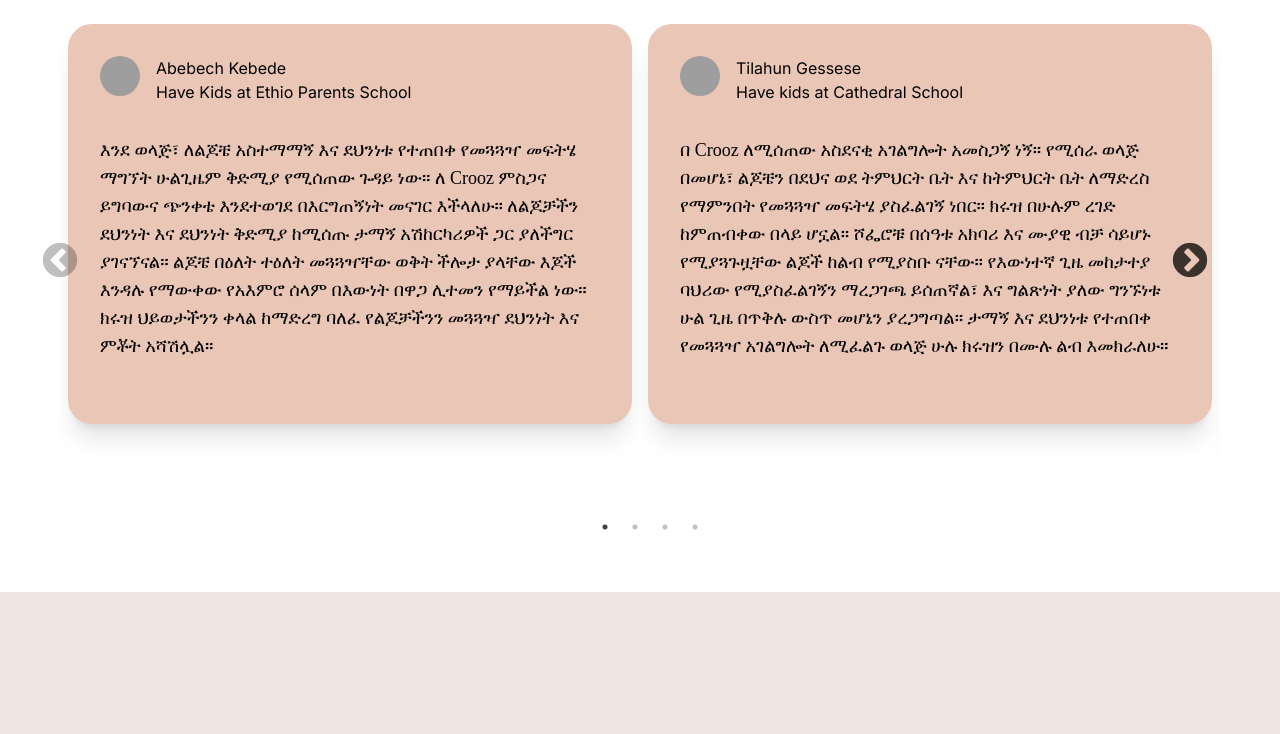
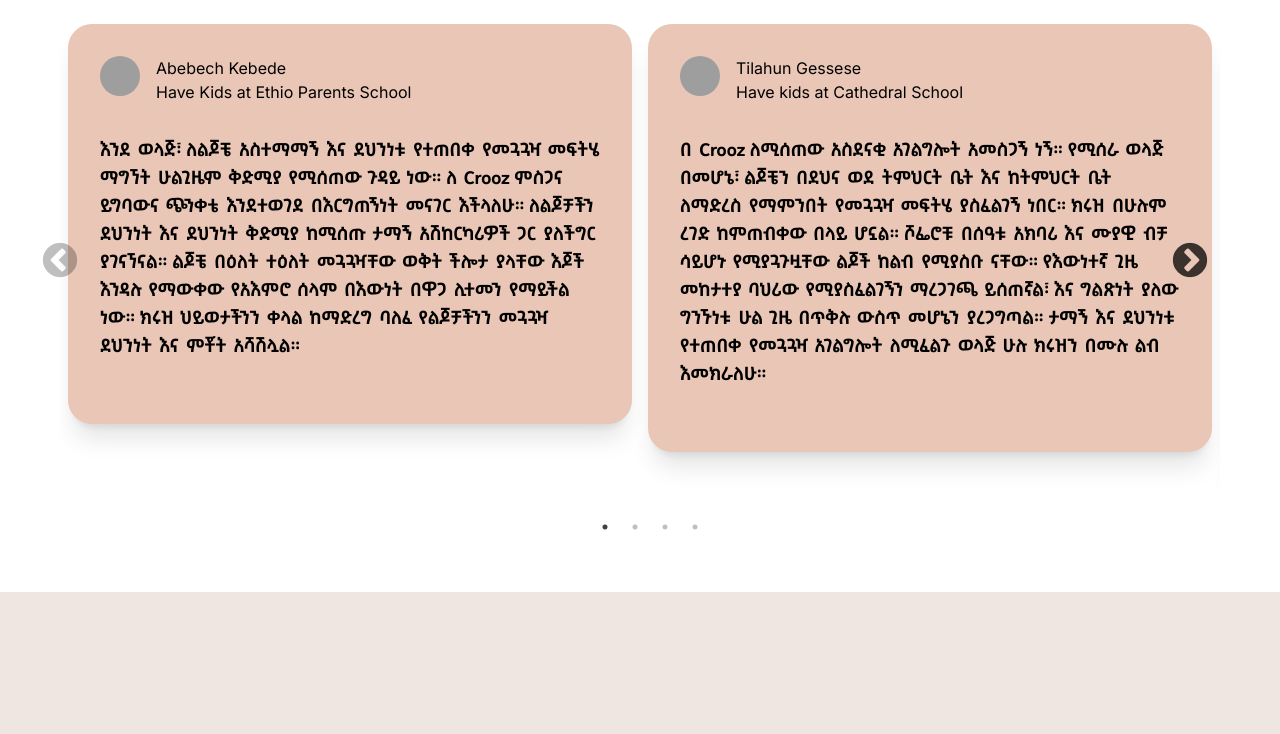
Before and after one commit to Manuel-heav/Crooz, a React (Vite) app: page / in a window 1280 px wide. Shown: the part 1060-1794 px from the top of the page. Built offline with nearby package versions, Linux system fonts and the light colour scheme; grey boxes are pictures that could not be loaded.

Commit message:
changed fonts

```diff
--- a/src/components/Hero.jsx
+++ b/src/components/Hero.jsx
@@ -7,11 +7,11 @@ const Hero = () => {
    <div className='bg-[#ede7e4] py-20'>
       <div className='h-[85vh] md:max-w-[1480px] max-w-[600px] m-auto w-full px-4 flex flex-col md:flex-row justify-between items-center md:px-10'>
         <div className='flex-1'>
-          <h2 className="text-transparent bg-clip-text bg-gradient-to-r to-orange-400 from-orange-600 text-5xl md:mt-0 mt-10 font-extrabold amharic"> አስተማማኝ ጉዞዎች፣ <span className='text-[#000] amharic'>ጭንቀት አልባ ወላጆች</span></h2>
-          <h1 class="mb-4 text-3xl font-extrabold text-[#000] dark:text-white md:text-6xl lg:text-7xl"><span class="text-transparent bg-clip-text bg-gradient-to-r to-orange-600 from-orange-400 amharic"><span className='text-[#000] amharic'>የተሻለ እና ምቹ</span> ትራንስፖርት</span></h1>
-          <p className="my-4 text-xl text-dark-900 amharic">
+          <h2 className="text-transparent bg-clip-text bg-gradient-to-r to-orange-400 from-orange-600 text-5xl md:mt-0 mt-10 font-extrabold nokia"> አስተማማኝ ጉዞዎች፣ <span className='text-[#000] nokia'>ጭንቀት አልባ ወላጆች</span></h2>
+          <h1 class="mb-4 text-3xl font-extrabold text-[#000] dark:text-white md:text-6xl lg:text-7xl"><span class="text-transparent bg-clip-text bg-gradient-to-r to-orange-600 from-orange-400 nokia"><span className='text-[#000] nokia'>የተሻለ እና ምቹ</span> ትራንስፖርት</span></h1>
+          <p className="my-4 text-xl text-dark-900 nokia">
           ክሩዝ ኃላፊነት የሚሰማቸውን አሽርካሪዎች ከወላጆች ጋር በማገናኘት ደህንነቱ የተጠበቀ የትምህርት ቤት መጓጓዣዎችን ያረጋግጣል። ለደህንነት ቅድሚያ በመስጠት፣ የእለት ተእለት ጉዞዎችን በመቀየር እንከን የለሽ እና አስተማማኝ ተሞክሮ ያቀርባል።</p>
-          <p className="mb-4 text-lg font-normal text-gray-800 dark:text-[#000] amharic">ለደህንነት እና ቅልጥፍና ቅድሚያ በመስጠት፣ ለጥሩ መጓጓዣነት ተቀዳሚ ምርጫ ነው።
+          <p className="mb-4 text-lg font-normal text-gray-800 dark:text-[#000] nokia">ለደህንነት እና ቅልጥፍና ቅድሚያ በመስጠት፣ ለጥሩ መጓጓዣነት ተቀዳሚ ምርጫ ነው።
 </p>
           <a href="#" className="inline-flex items-center text-lg text-[#DB7C26] dark:text-[#DB7C26] hover:underline">
           Read more
--- a/src/index.css
+++ b/src/index.css
@@ -185,11 +185,19 @@
  }
 
  @font-face{
+  font-family: nokia;
+  src: url(/public/Nokia\ Pureheadline\ Bold.ttf)
+ }
+ @font-face{
   font-family: ethiopia;
   src: url(/public/ETHIOPIA.TTF)
  }
 
  .amharic{
+  font-family: nokia;
+ }
+
+ .nokia{
   font-family: ethiopia;
  }
 
```
Also changed, not shown: public/Nokia Pureheadline Bold.ttf (added).
